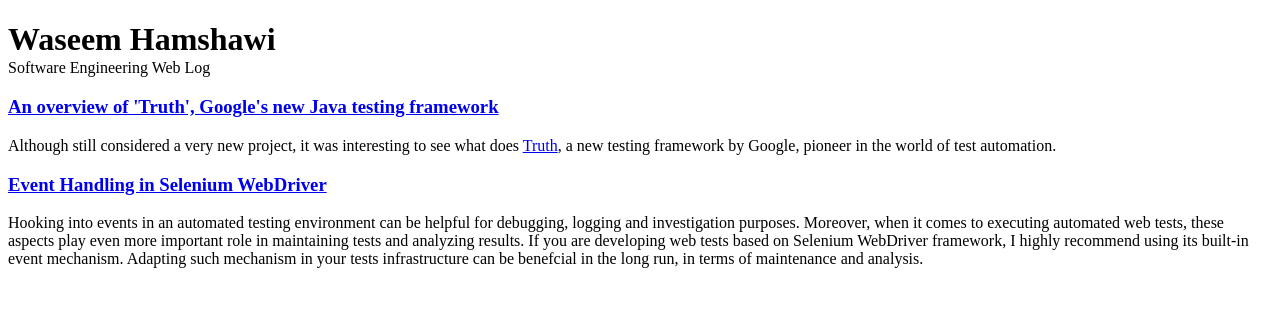
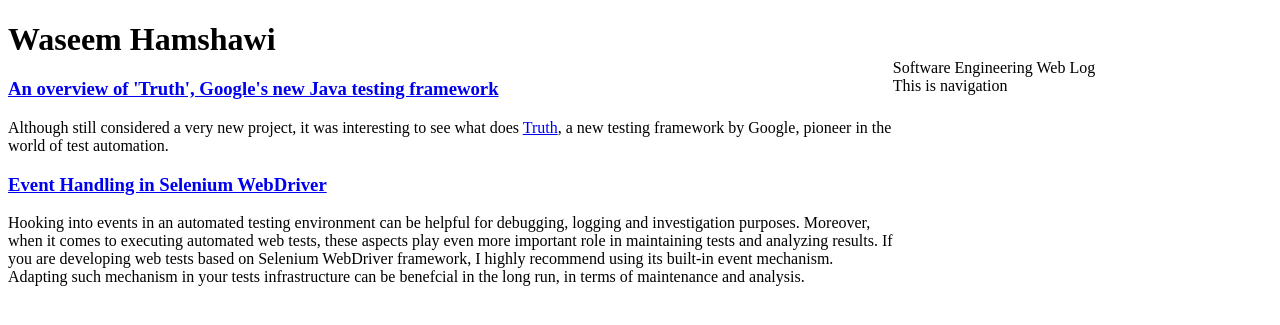
Before and after one commit to waseemh/waseemh.github.io, a Jekyll site: the page built from index.html, in a window 1280 px wide. Shown: the top 325 px of the page. Built offline with Jekyll 4.4.1, drawn with Linux system fonts in a browser that asks for light colours.

Commit message:
Update default.html

```diff
--- a/_layouts/default.html
+++ b/_layouts/default.html
@@ -12,6 +12,8 @@
 <style>
 h1#title {margin-bottom: 1px;}
 span#title {margin-bottom: 3px;}
+.contents { float: left; width: 70%; }
+.nav { margin-left: 30%; }
 </style>
 </head>
 
@@ -24,5 +26,11 @@
 {{ content }}
 
 </div>
+
+  <div class="nav">
+
+This is navigation
+
+</div>
 </body>
 </html>
```
